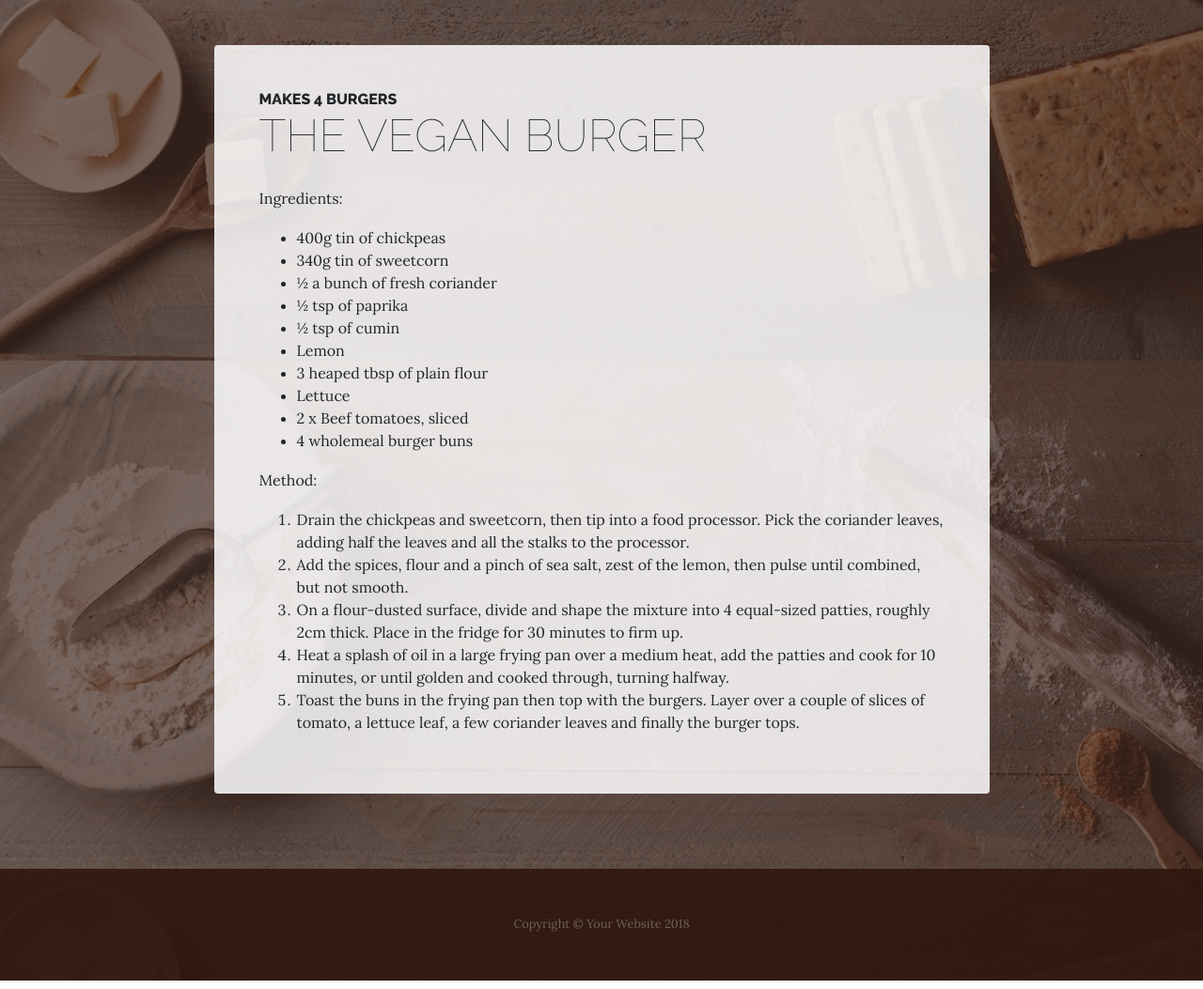
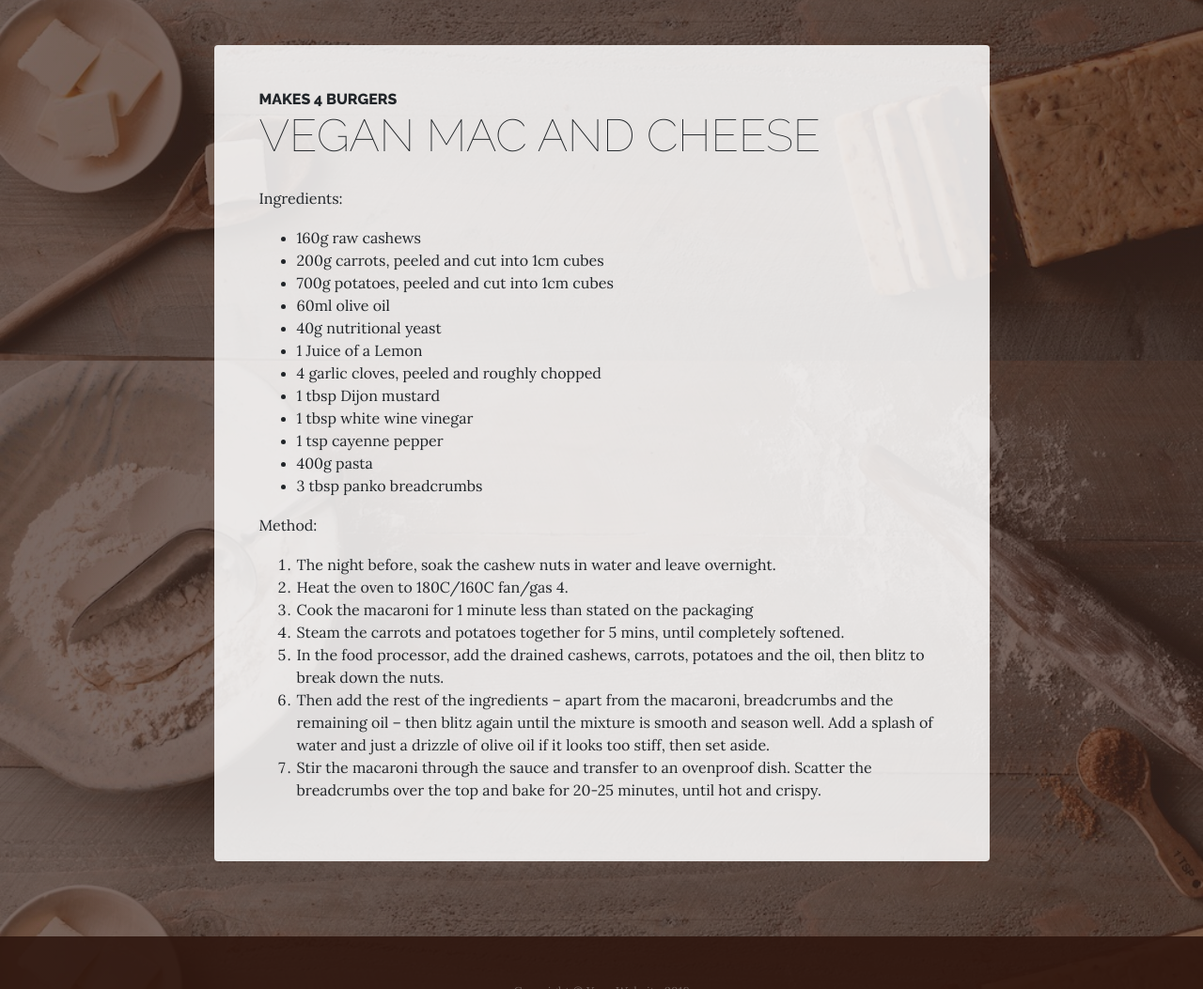
Before and after one commit to 1709330/Final-website, a website: page startbootstrap-business-casual-gh-pages/products.html in a window 1280 px wide. Shown: the part 1528-2581 px from the top of the page at 94% size. Drawn offline with Linux system fonts and the light colour scheme.

Commit message:
Mac and Cheese

```diff
--- a/startbootstrap-business-casual-gh-pages/products.html
+++ b/startbootstrap-business-casual-gh-pages/products.html
@@ -112,31 +112,37 @@
               <div class="bg-faded rounded p-5">
                 <h2 class="section-heading mb-4">
                   <span class="section-heading-upper">Makes 4 burgers</span>
-                  <span class="section-heading-lower">The Vegan burger</span>
+                  <span class="section-heading-lower">Vegan Mac and Cheese</span>
                 </h2>
                 <p>
                 Ingredients:
                 <ul>
-                  <li>400g tin of chickpeas</li>
-                  <li>340g tin of sweetcorn</li>
-                  <li>½ a bunch of fresh coriander</li>
-                  <li>½ tsp of paprika </li>
-                  <li>½ tsp of cumin</li>
-                  <li>Lemon </li>
-                  <li>3 heaped tbsp of plain flour </li>
-                  <li>Lettuce</li>
-                  <li>2 x Beef tomatoes, sliced</li>
-                  <li>4 wholemeal burger buns</li>
+                  <li>160g raw cashews</li>
+                  <li>200g carrots, peeled and cut into 1cm cubes </li>
+                  <li>700g potatoes, peeled and cut into 1cm cubes</li>
+                  <li> 60ml olive oil</li>
+                  <li>40g nutritional yeast</li>
+                  <li>1 Juice of a Lemon </li>
+                  <li>4 garlic cloves, peeled and roughly chopped</li>
+                  <li>1 tbsp Dijon mustard</li>
+                  <li>1 tbsp white wine vinegar</li>
+                  <li>1 tsp cayenne pepper</li>
+                  <li>400g pasta</li>
+                  <li>3 tbsp panko breadcrumbs</li>
                 </ul>
+
+
               </p>
                 <p>
                 Method:
                 <ol>
-                  <li>Drain the chickpeas and sweetcorn, then tip into a food processor. Pick the coriander leaves, adding half the leaves and all the stalks to the processor.</li>
-                  <li>Add the spices, flour and a pinch of sea salt, zest of the lemon, then pulse until combined, but not smooth. </li>
-                  <li>On a flour-dusted surface, divide and shape the mixture into 4 equal-sized patties, roughly 2cm thick. Place in the fridge for 30 minutes to firm up.</li>
-                  <li>Heat a splash of oil in a large frying pan over a medium heat, add the patties and cook for 10 minutes, or until golden and cooked through, turning halfway.</li>
-                  <li>Toast the buns in the frying pan then top with the burgers. Layer over a couple of slices of tomato, a lettuce leaf, a few coriander leaves and finally the burger tops. </li>
+                  <li>The night before, soak the cashew nuts in water and leave overnight. </li>
+                  <li>Heat the oven to 180C/160C fan/gas 4.  </li>
+                  <li>Cook the macaroni for 1 minute less than stated on the packaging  </li>
+                  <li>Steam the carrots and potatoes together for 5 mins, until completely softened.  </li>
+                  <li>In the food processor, add the drained cashews, carrots, potatoes and the oil, then blitz to break down the nuts.  </li>
+                  <li>Then add the rest of the ingredients – apart from the macaroni, breadcrumbs and the remaining oil – then blitz again until the mixture is smooth and season well. Add a splash of water and just a drizzle of olive oil if it looks too stiff, then set aside. </li>
+                  <li> Stir the macaroni through the sauce and transfer to an ovenproof dish. Scatter the breadcrumbs over the top and bake for 20-25 minutes, until hot and crispy. </li>
                 </ol>
               </p>
               </div>
```
Also changed, not shown: 1 other file.
